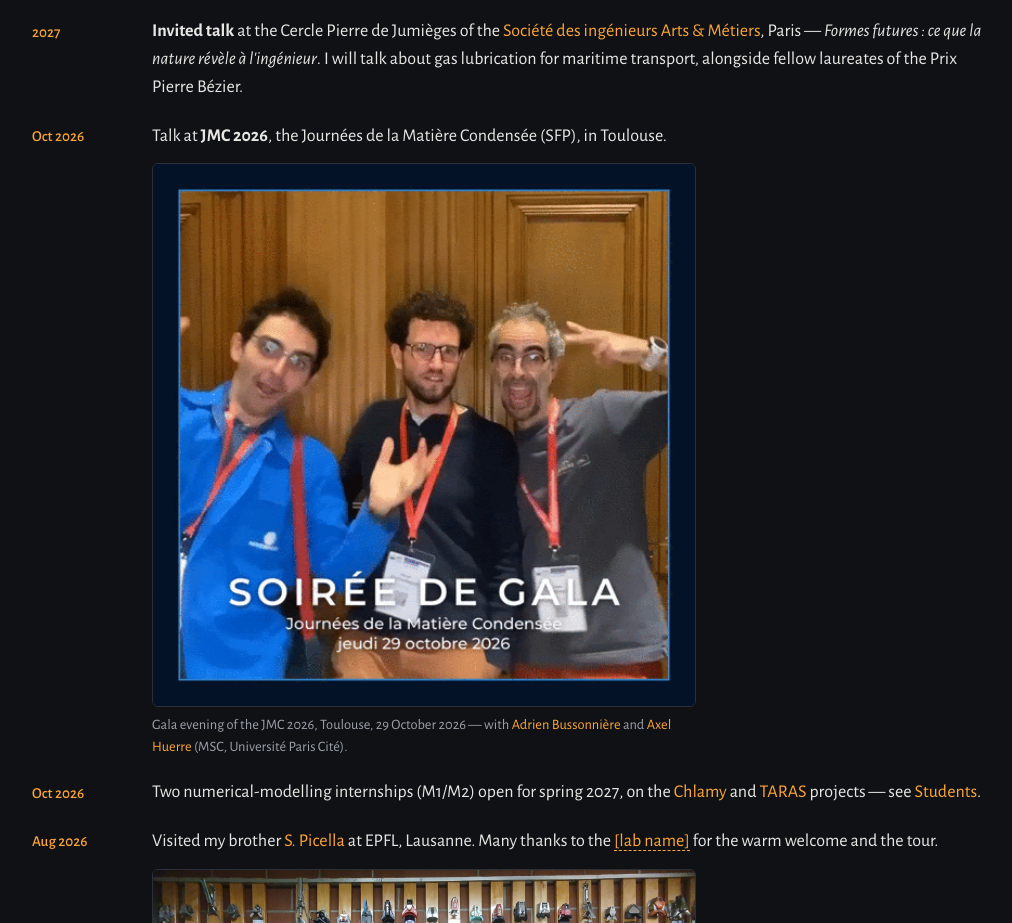
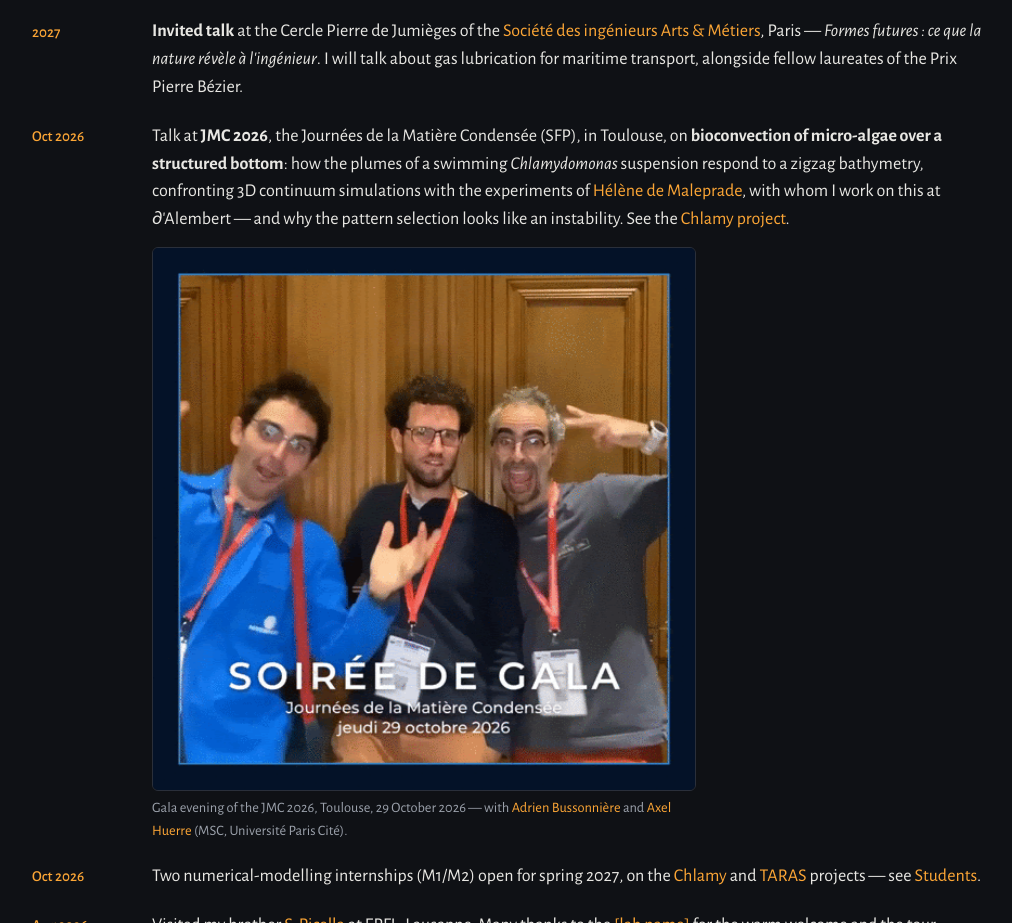
Before and after one commit to fpicella/fpicella.github.io, a plain HTML site: page index.html in a window 1280 px wide. Shown: the part 1247-2170 px from the top of the page, without its empty margins (128-1140 px from the left). Drawn offline with nearby package versions, Linux system fonts and the light colour scheme.

Commit message:
News: JMC talk subject
Co-Authored-By: Claude Fable 5.1 <noreply@anthropic.com>
Claude-Session: https://claude.ai/code/session_01S19jZWP5PWQW9RxbjNpNJ1

```diff
--- a/index.html
+++ b/index.html
@@ -108,7 +108,7 @@
     <li class="news-item">
       <time datetime="2026-10">Oct 2026</time>
       <div>
-        <p>Talk at <b>JMC 2026</b>, the Journées de la Matière Condensée (SFP), in Toulouse.</p>
+        <p>Talk at <b>JMC 2026</b>, the Journées de la Matière Condensée (SFP), in Toulouse, on <b>bioconvection of micro-algae over a structured bottom</b>: how the plumes of a swimming <i>Chlamydomonas</i> suspension respond to a zigzag bathymetry, confronting 3D continuum simulations with the experiments of <a href="https://hdemaleprade.wixsite.com/mysite">Hélène de Maleprade</a>, with whom I work on this at ∂'Alembert — and why the pattern selection looks like an instability. See the <a href="#chlamy">Chlamy project</a>.</p>
         <figure class="media">
           <img src="assets/media/jmc2026.png" alt="Gala evening of the JMC 2026 in Toulouse" loading="lazy">
           <figcaption>Gala evening of the JMC 2026, Toulouse, 29 October 2026 — with <a href="https://scholar.google.com/citations?user=g7pw6gIAAAAJ">Adrien Bussonnière</a> and <a href="https://scholar.google.com/citations?user=v2ZPgW8AAAAJ">Axel Huerre</a> (MSC, Université Paris Cité).</figcaption>
```
